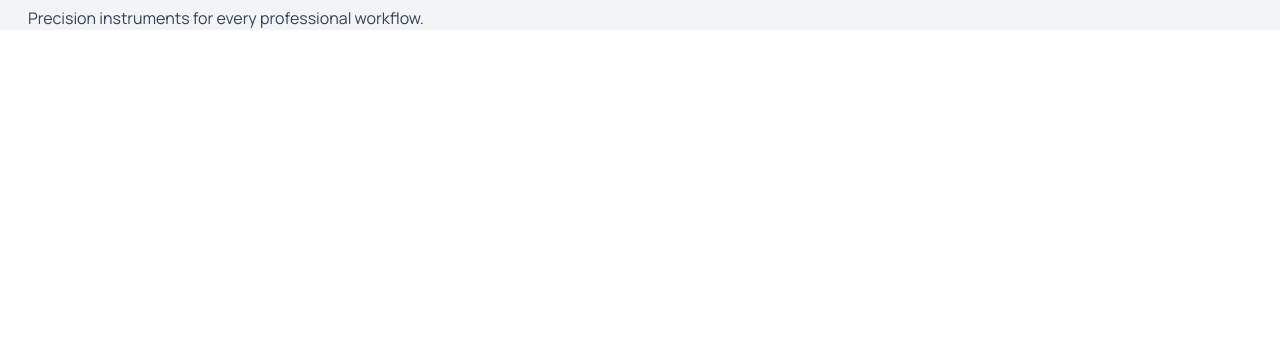
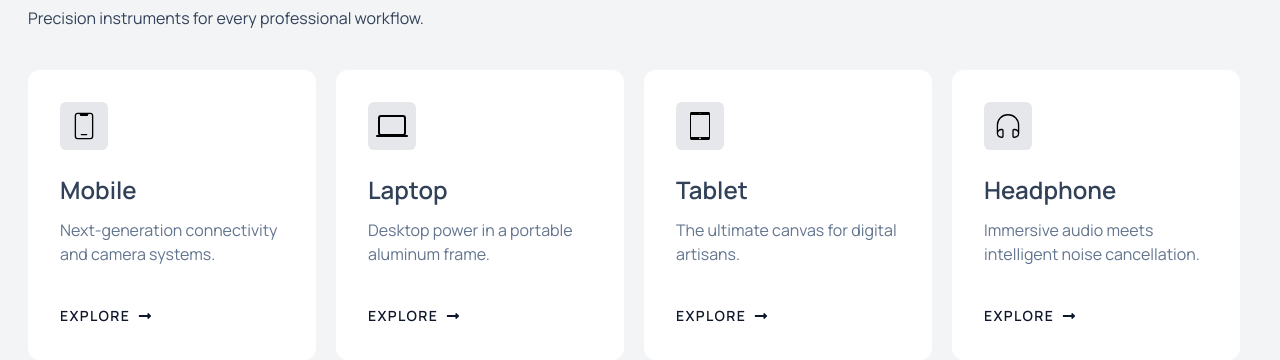
Before and after one commit to kashaf009/ShopEasy, a React (Vite) app: page / in a window 1280 px wide. Shown: the part 1028-1388 px from the top of the page. Before the commit the page ends 1098 px from the top, so only its background shows below. Built offline with nearby package versions, Linux system fonts and the light colour scheme.

Commit message:
build curated  collection section

```diff
--- a/package.json
+++ b/package.json
@@ -14,6 +14,7 @@
     "@tailwindcss/vite": "^4.2.2",
     "react": "^19.2.4",
     "react-dom": "^19.2.4",
+    "react-icons": "^5.6.0",
     "tailwindcss": "^4.2.2"
   },
   "devDependencies": {
--- /dev/null
+++ b/src/components/CollectionCard.jsx
@@ -0,0 +1,31 @@
+import React from "react";
+import { FaLongArrowAltRight } from "react-icons/fa";
+
+const CollectionCard = ({ icon, title, description }) => {
+  return (
+    <div className="group p-8 bg-white rounded-xl mb-10 border-b-2 border-transparent hover:border-slate-900 transition-all duration-300">
+      <div className="bg-gray-200 group-hover:bg-slate-900 transition-all duration-300 w-12 h-12 flex items-center justify-center  mb-6 rounded-md">
+        <span className="h-8 w-8 group-hover:text-white transition-all duration-300">
+          {icon}
+        </span>
+      </div>
+
+      <p className="text-slate-700 font-semibold text-2xl font-['manrope'] mb-3">
+        {title}
+      </p>
+
+      <p className="text-slate-500 font-['manrope'] mb-10 text-md ">
+        {description}
+      </p>
+
+      <p className="text-slate-900 uppercase flex items-center font-semibold tracking-[0.1em] text-sm font-['manrope']">
+        Explore
+        <span className="ml-2 group-hover:translate-x-2 transition-all duration-300">
+          <FaLongArrowAltRight />
+        </span>
+      </p>
+    </div>
+  );
+};
+
+export default CollectionCard;
--- a/src/components/CurrentSection.jsx
+++ b/src/components/CurrentSection.jsx
@@ -1,6 +1,33 @@
 import React from "react";
+import { CiHeadphones, CiMobile3 } from "react-icons/ci";
+import CollectionCard from "./CollectionCard";
+import { IoLaptopOutline } from "react-icons/io5";
+import { FaTabletScreenButton } from "react-icons/fa6";
+import { IoIosTabletPortrait } from "react-icons/io";
 
 const CurrentSection = () => {
+  const Collections = [
+    {
+      icon: <CiMobile3 className="h-8 w-8" />,
+      title: "Mobile",
+      description: "Next-generation connectivity and camera systems.",
+    },
+    {
+      icon: <IoLaptopOutline className="h-8 w-8" />,
+      title: "Laptop",
+      description: "Desktop power in a portable aluminum frame.",
+    },
+    {
+      icon: <IoIosTabletPortrait className="h-8 w-8" />,
+      title: "Tablet",
+      description: "The ultimate canvas for digital artisans.",
+    },
+    {
+      icon: <CiHeadphones className="h-8 w-8" />,
+      title: "Headphone",
+      description: "Immersive audio meets intelligent noise cancellation.",
+    },
+  ];
   return (
     <div className="bg-gray-100 pl-7 ">
       <div className="pt-20">
@@ -11,6 +38,16 @@ const CurrentSection = () => {
           Precision instruments for every professional workflow.
         </p>
       </div>
+
+      <section className="grid grid-cols-4 gap-5 pr-10">
+        {Collections.map((items) => (
+          <CollectionCard
+            icon={items.icon}
+            title={items.title}
+            description={items.description}
+          />
+        ))}
+      </section>
     </div>
   );
 };
```
Also changed, not shown: 1 other file (tests, documents, lock files or other folders).
